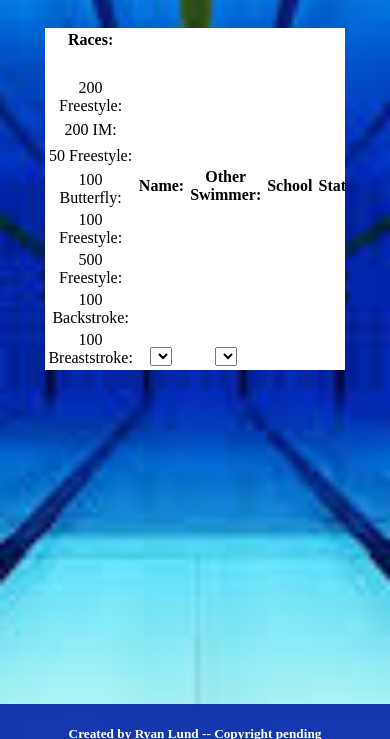
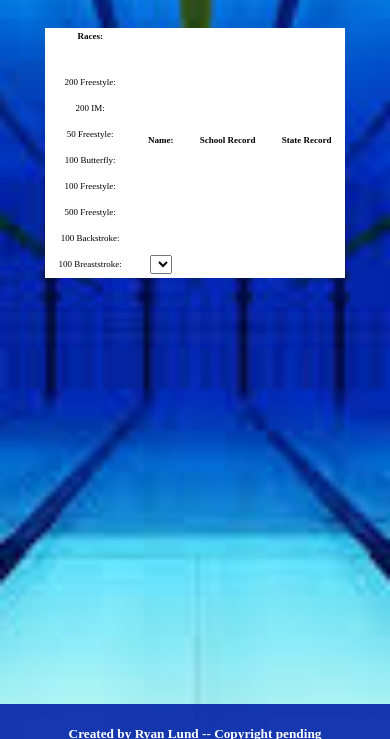
Before and after one commit to Rayhab101/UTswimCoach, a website: page public/compare.html in a window 390 px wide. Shown: the part 105-844 px from the top of the page. Drawn offline with nearby package versions, Linux system fonts and the light colour scheme; no server answers.

Commit message:
commiting

```diff
--- a/public/compare.html
+++ b/public/compare.html
@@ -16,6 +16,7 @@
         });
     </script>
     <style>
+        @media screen and (min-width:500px){
         .container {
             display: grid;
         }
@@ -58,6 +59,53 @@
             grid-row: 1;
             grid-column: 5;
         }
+    }
+    @media screen and (max-width:500px){
+        .container {
+            display: grid;
+        }
+
+        .swim_style {
+            padding-top: 125px;
+        }
+
+        table {
+            background-color: white;
+            width: 100%;
+            font-size: xx-small;
+        }
+
+        td {
+            text-align: center;
+            height: 22px;
+        }
+
+        .t0 {
+            grid-row: 1;
+            grid-column: 1;
+        }
+
+        .t1 {
+            grid-row: 1;
+            grid-column: 2;
+        }
+
+        .t2 {
+            display:none;
+            grid-row: 1;
+            grid-column: 3;
+        }
+
+        .t3 {
+            grid-row: 1;
+            grid-column: 3;
+        }
+
+        .t4 {
+            grid-row: 1;
+            grid-column: 4;
+        }
+    }
     </style>
 
 </head>
@@ -116,7 +164,7 @@
             </table>
             <table class="t3" id="schoolRecord">
                 <tr>
-                    <th>School</th>
+                    <th>School Record</th>
                 </tr>
                 <tr>
                     <td></td>
@@ -124,7 +172,7 @@
             </table>
             <table class="t4" id="stateRecord">
                 <tr>
-                    <th>State</th>
+                    <th>State Record</th>
                 </tr>
                 <tr>
                     <td></td>
```
